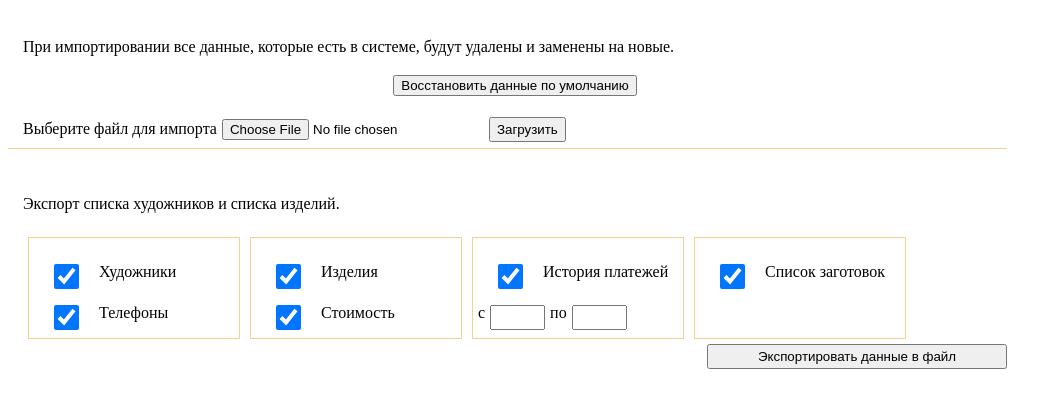
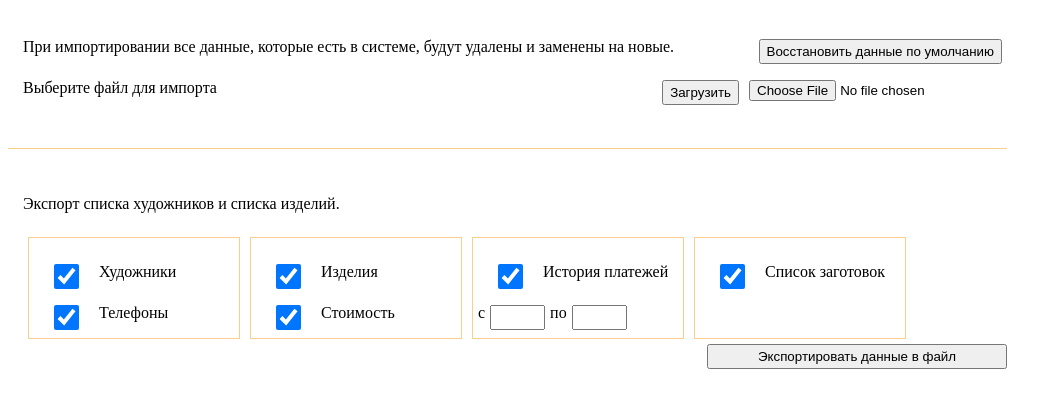
Before and after one commit to Thormill/Hudo, a PHP site: page /forms/fImportExport.php in a window 1280 px wide. Shown: the top 408 px of the page, without its empty margins (0-1047 px from the left). Run offline with PHP 8.4, Linux system fonts and the light colour scheme.

Commit message:
style improvement

```diff
--- a/forms/fImportExport.php
+++ b/forms/fImportExport.php
@@ -4,8 +4,8 @@
 <script type="text/javascript" src="scripts/fImportExport.js"></script>
 
 <form id="fImport" class="fImport">
-    <p>При импортировании все данные, которые есть в системе, будут удалены и заменены на новые.</p>
-    <center><input type="button" onclick="Import();" value="Восстановить данные по умолчанию" /></center>
+    <p>При импортировании все данные, которые есть в системе, будут удалены и заменены на новые.
+    <input type="button" onclick="Import();" value="Восстановить данные по умолчанию" /></p>
     <p>Выберите файл для импорта<input type="file"></input> <input type=submit value=Загрузить /> </p>
 </form>
 
--- a/style/ImportExport.css
+++ b/style/ImportExport.css
@@ -13,6 +13,7 @@
 .fImport p input {
     margin: 5px;
     height: 25px;
+    float: right;
 }
 
 .fExport {
```
